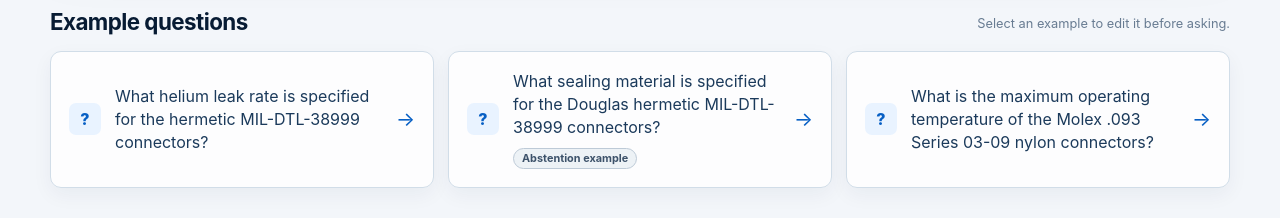
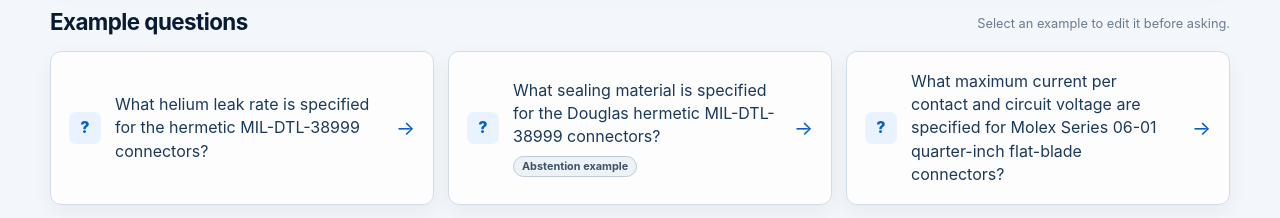
Before and after one commit to saucante74/AEROSPEC-AI, a React (Vite) app in the folder frontend/: page / in a window 1280 px wide. Shown: the part 871-1089 px from the top of the page. Built offline with nearby package versions, Linux system fonts and the light colour scheme; no server answers.

Commit message:
Refactor: clarify third example question

```diff
--- a/frontend/src/content.ts
+++ b/frontend/src/content.ts
@@ -72,7 +72,7 @@
     questions: [
       'What helium leak rate is specified for the hermetic MIL-DTL-38999 connectors?',
       'What sealing material is specified for the Douglas hermetic MIL-DTL-38999 connectors?',
-      'What is the maximum operating temperature of the Molex .093 Series 03-09 nylon connectors?',
+      'What maximum current per contact and circuit voltage are specified for Molex Series 06-01 quarter-inch flat-blade connectors?',
     ],
   },
   tools: {
```
Also changed, not shown: 1 other file (tests, documents, lock files or other folders).
